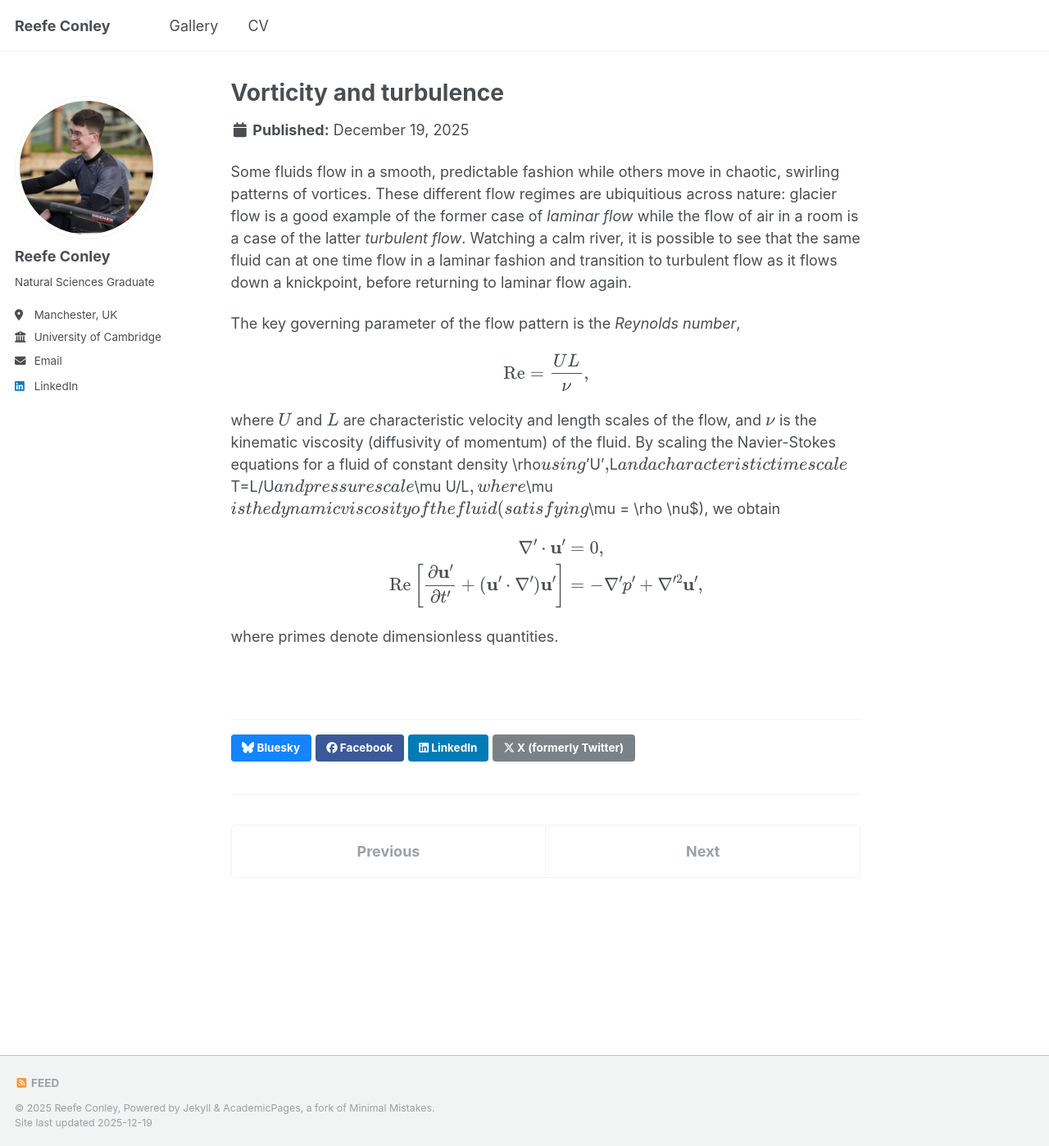
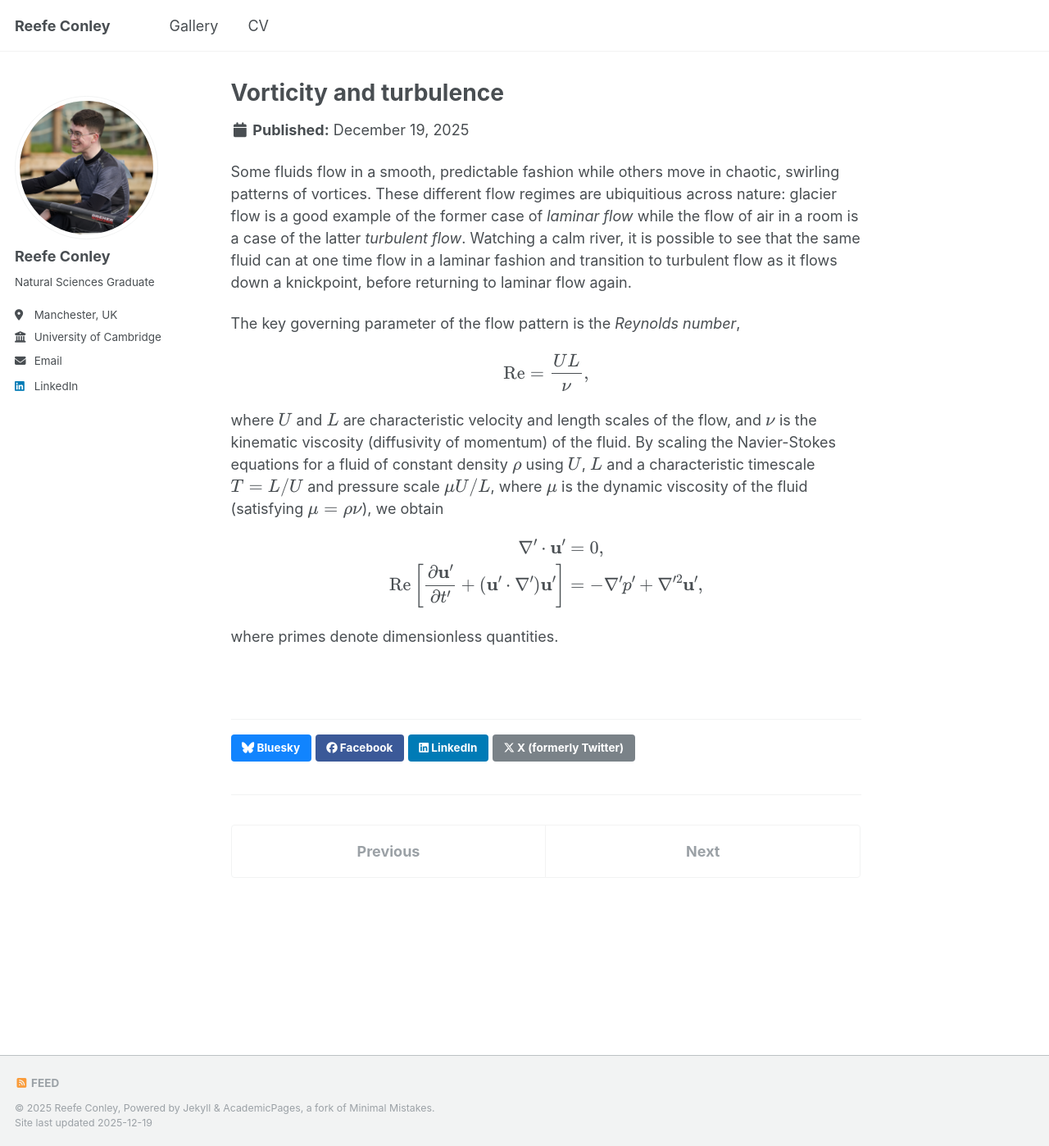
Before and after one commit to reefeconley/reefeconley.github.io, a Jekyll site: the page built from _portfolio/portfolio-1.md, in a window 1280 px wide and 1398 px high. Shown: the whole window at 82% size. Built offline with Jekyll 4.4.1, drawn with Linux system fonts in a browser that asks for light colours; a script that is not in the unit is left out.

Commit message:
Update portfolio-1.md

```diff
--- a/_portfolio/portfolio-1.md
+++ b/_portfolio/portfolio-1.md
@@ -12,7 +12,7 @@ $$
 \text{Re} = \frac{UL}{\nu},
 $$
 
-where $U$ and $L$ are characteristic velocity and length scales of the flow, and $\nu$ is the kinematic viscosity (diffusivity of momentum) of the fluid. By scaling the Navier-Stokes equations for a fluid of constant density \rho$ using $'U'$, $L$ and a characteristic timescale $T=L/U$ and pressure scale $\mu U/L$, where $\mu$ is the dynamic viscosity of the fluid (satisfying $\mu = \rho \nu$), we obtain
+where $U$ and $L$ are characteristic velocity and length scales of the flow, and $\nu$ is the kinematic viscosity (diffusivity of momentum) of the fluid. By scaling the Navier-Stokes equations for a fluid of constant density $\rho$ using $U$, $L$ and a characteristic timescale $T=L/U$ and pressure scale $\mu U/L$, where $\mu$ is the dynamic viscosity of the fluid (satisfying $\mu = \rho \nu$), we obtain
 
 $$
 \begin{aligned}
```
